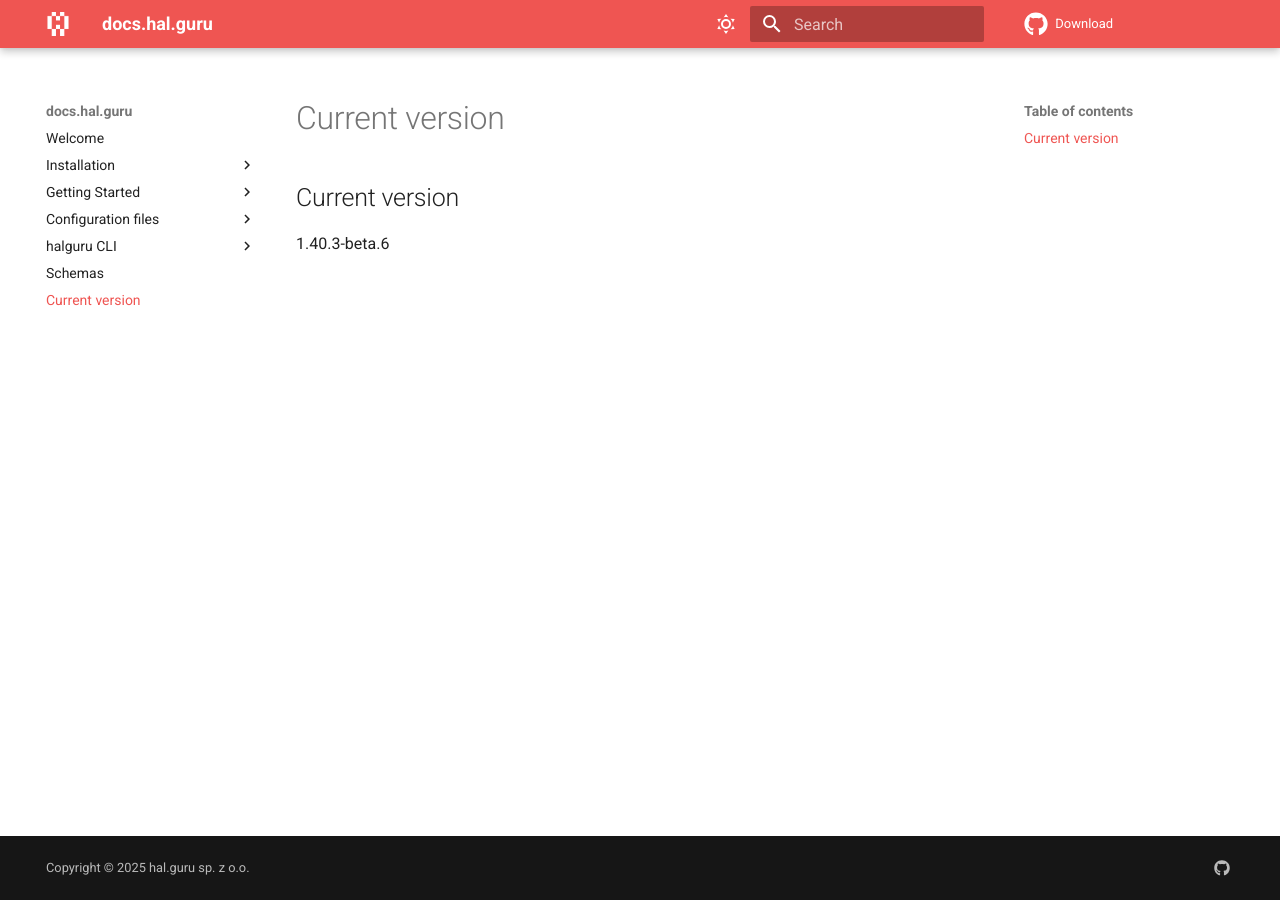
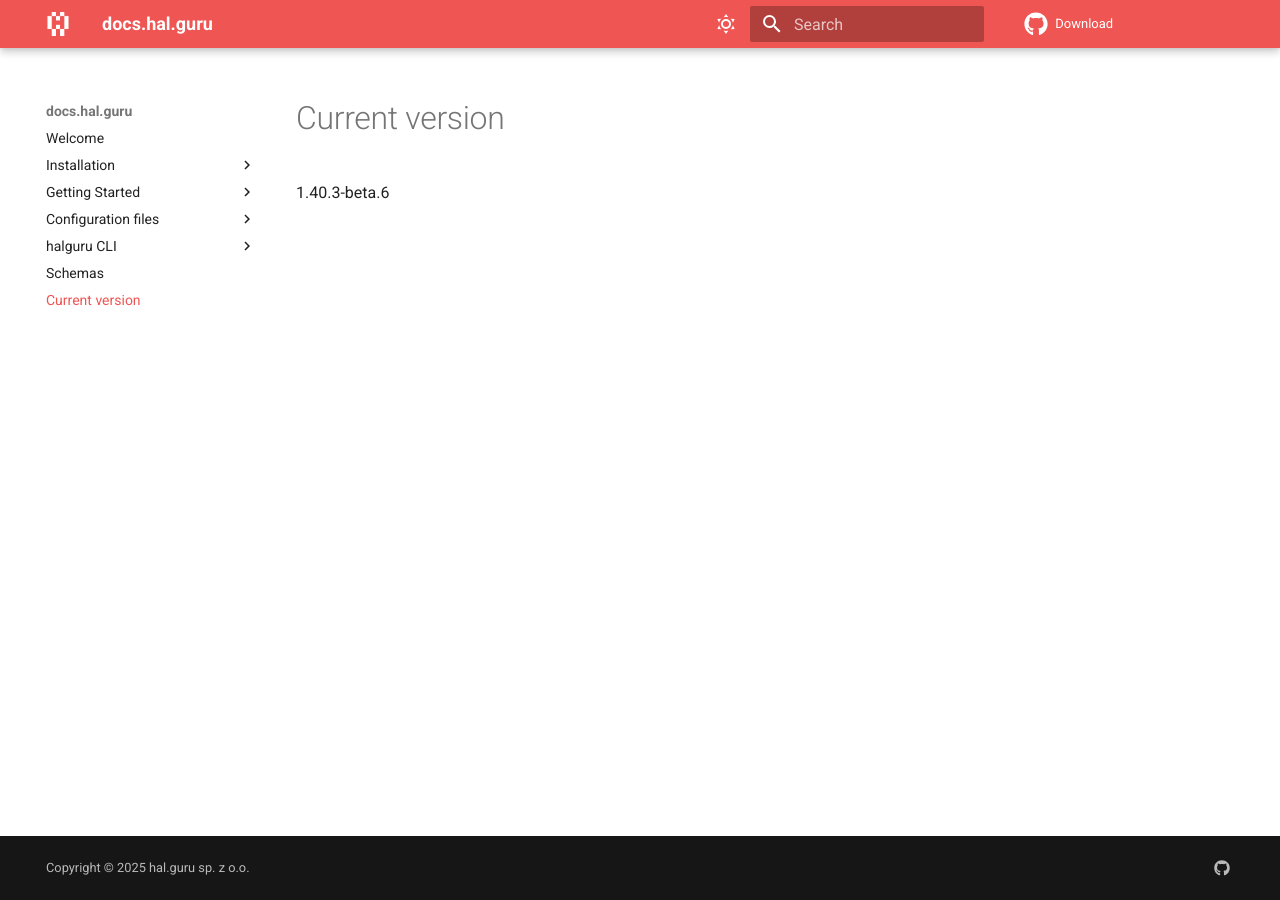
Before and after one commit to HAL-guru/hal.guru, an MkDocs documentation site: the page built from docs/halguru-cli/version.md, in a window 1280 px wide. Built offline with MkDocs 1.6.1 and Material for MkDocs 9.7.7, drawn with Linux system fonts in a browser that asks for light colours; comment, search, counter and statistics services are not loaded.

Commit message:
Remove redundant version documentation files
Deleted `version.txt` and simplified `version.md` formatting. These changes reduce redundancy and improve maintainability of version information.

```diff
--- a/docs/halguru-cli/version.md
+++ b/docs/halguru-cli/version.md
@@ -1,3 +1 @@
-# Current version
-
 1.40.3-beta.6
--- a/docs/halguru-cli/version.txt
+++ /dev/null
@@ -1 +0,0 @@
-1.40.3-beta.6
```
